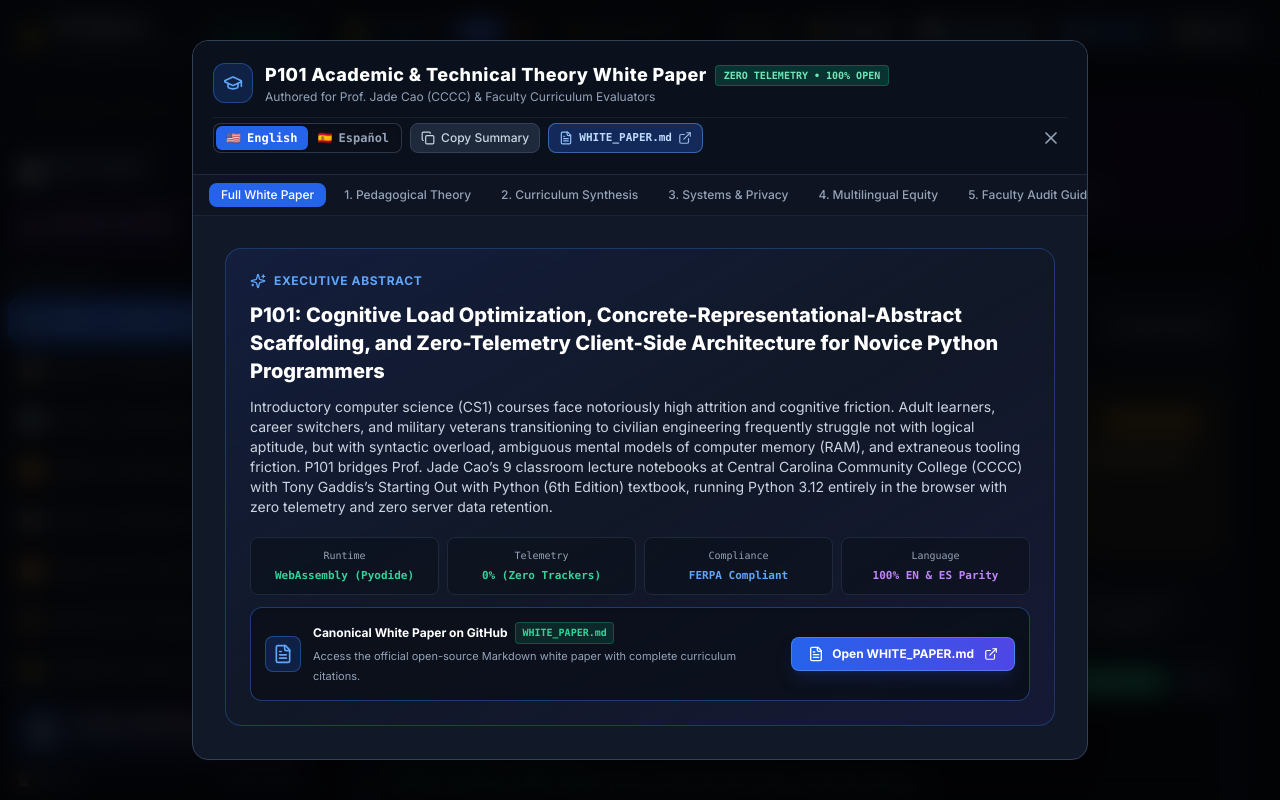
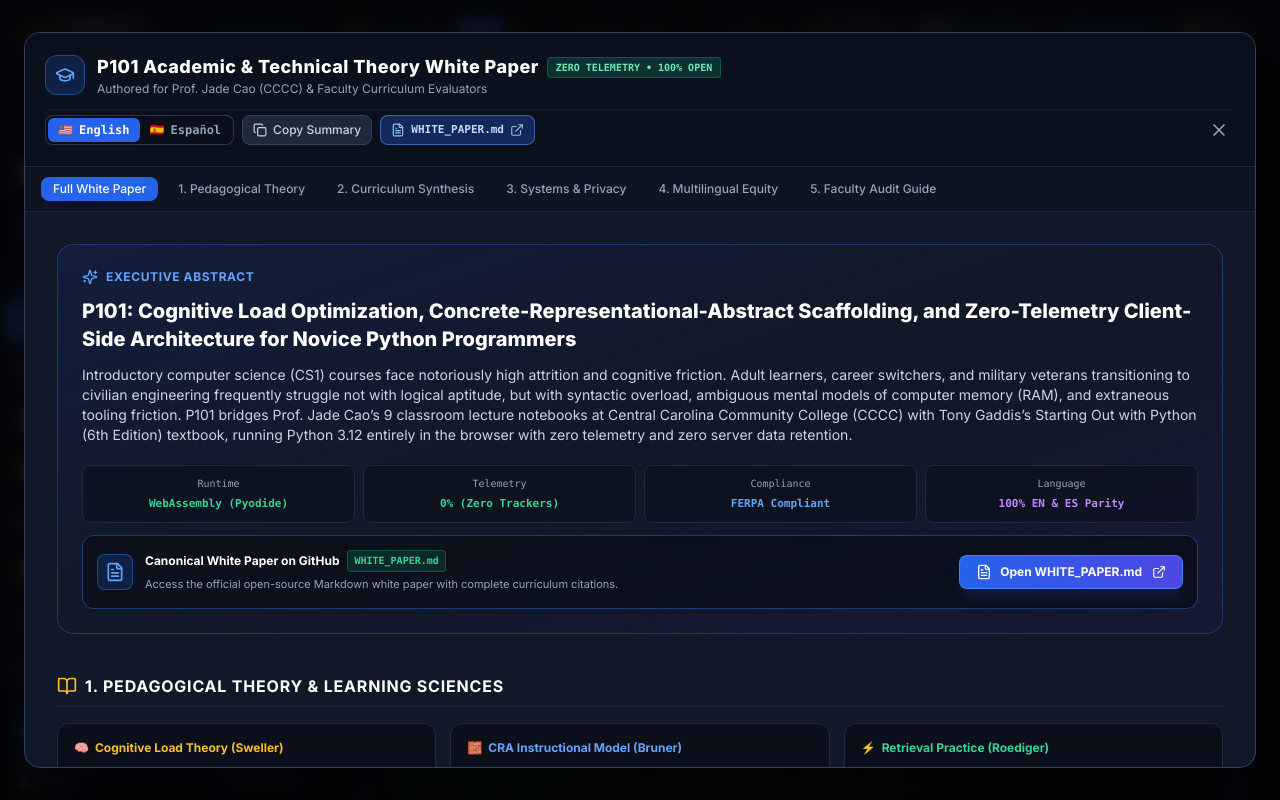
Before and after one commit to Reign3418/P101, a React (Vite) app: page / in a window 1280 px wide. Both pictures are taken after a click on the button 159 px from the left and 730 px from the top of the page. Built offline with nearby package versions, Linux system fonts and the light colour scheme.

Commit message:
fix(whitepaper): widen modal to max-w-7xl and eliminate horizontal scrollbar on topic tabs

```diff
--- a/src/components/WhitePaperModal.jsx
+++ b/src/components/WhitePaperModal.jsx
@@ -216,8 +216,8 @@
   };
 
   return (
-    <div className="fixed inset-0 z-50 bg-black/80 backdrop-blur-md flex items-center justify-center p-3 sm:p-6 animate-in fade-in duration-200">
-      <div className="bg-slate-900 border border-slate-700 rounded-2xl max-w-4xl w-full h-[90vh] flex flex-col shadow-2xl overflow-hidden">
+    <div className="fixed inset-0 z-50 bg-black/80 backdrop-blur-md flex items-center justify-center p-2 sm:p-4 md:p-6 animate-in fade-in duration-200">
+      <div className="bg-slate-900 border border-slate-700 rounded-2xl w-full max-w-6xl xl:max-w-7xl 2xl:max-w-[1440px] h-[92vh] flex flex-col shadow-2xl overflow-hidden">
 
         {/* Modal Header */}
         <div className="p-4 sm:p-5 border-b border-slate-800 bg-slate-950/80 flex flex-col gap-3 shrink-0">
@@ -309,7 +309,7 @@
         </div>
 
         {/* Quick-Jump Section Navigation */}
-        <div className="px-4 py-2 border-b border-slate-800/80 bg-slate-950/40 flex items-center gap-1.5 overflow-x-auto custom-scroll text-xs shrink-0">
+        <div className="px-4 py-2.5 border-b border-slate-800/80 bg-slate-950/40 flex items-center gap-2 overflow-x-auto no-scrollbar text-xs shrink-0 flex-wrap sm:flex-nowrap">
           <button
             onClick={() => setActiveTab('all')}
             className={`px-3 py-1 rounded-lg transition-all font-medium whitespace-nowrap ${
--- a/src/index.css
+++ b/src/index.css
@@ -23,6 +23,14 @@
 }
 .custom-scroll::-webkit-scrollbar-thumb:hover {
   background: #334155;
+}
+
+.no-scrollbar::-webkit-scrollbar {
+  display: none;
+}
+.no-scrollbar {
+  -ms-overflow-style: none;
+  scrollbar-width: none;
 }
 
 @keyframes highlight-glow {
```
